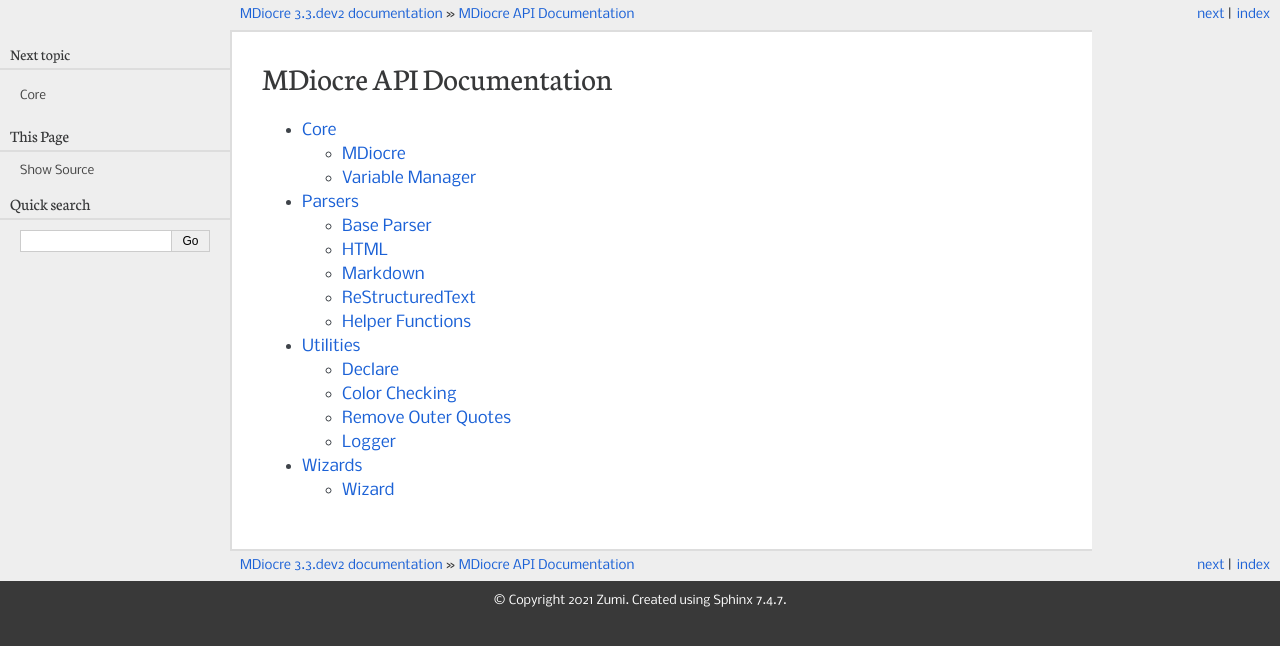
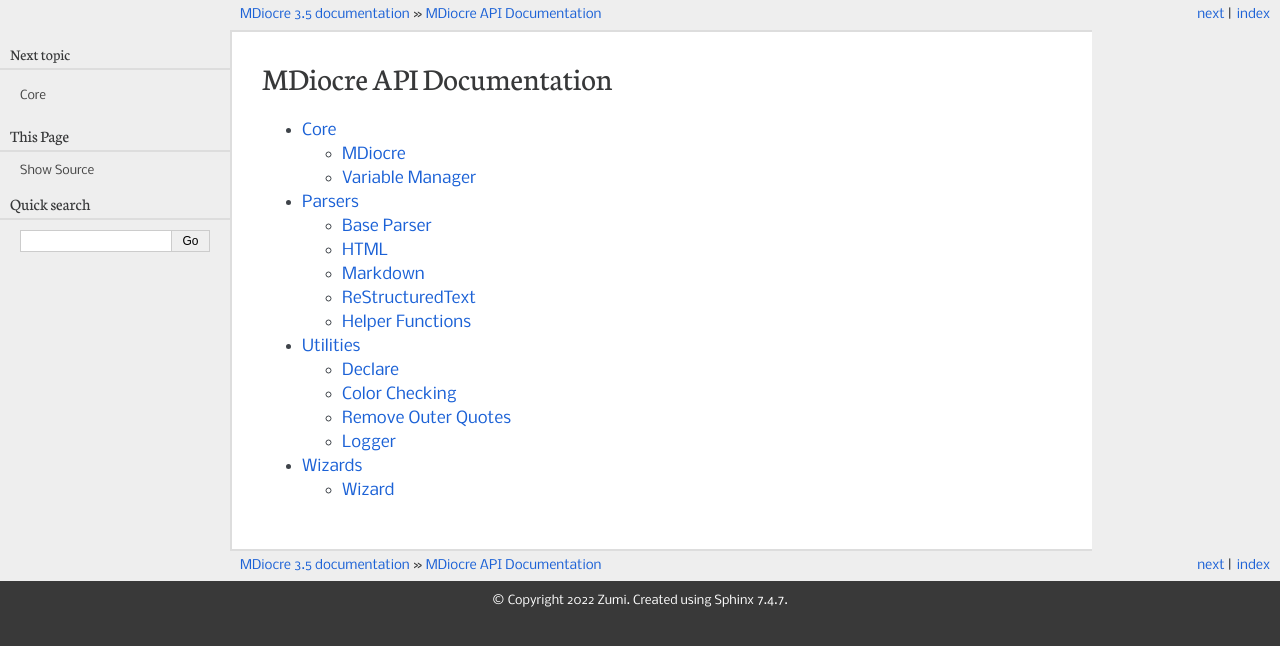
Before and after one commit to ZoomTen/MDiocre, a Sphinx documentation site: the page built from doc/source/index.rst, in a window 1280 px wide. Shown: the top 646 px of the page. Built offline with Sphinx 7.4.7, drawn with Linux system fonts in a browser that asks for light colours.

Commit message:
update release version

```diff
--- a/doc/source/conf.py
+++ b/doc/source/conf.py
@@ -18,11 +18,11 @@
 # -- Project information -----------------------------------------------------
 
 project = 'MDiocre'
-copyright = '2021 Zumi'
+copyright = '2022 Zumi'
 author = 'Zumi Daxuya'
 
 # The full version, including alpha/beta/rc tags
-release = '3.3.dev2'
+release = '3.5'
 
 
 # -- General configuration ---------------------------------------------------
```
Also changed, not shown: 1 other file.
